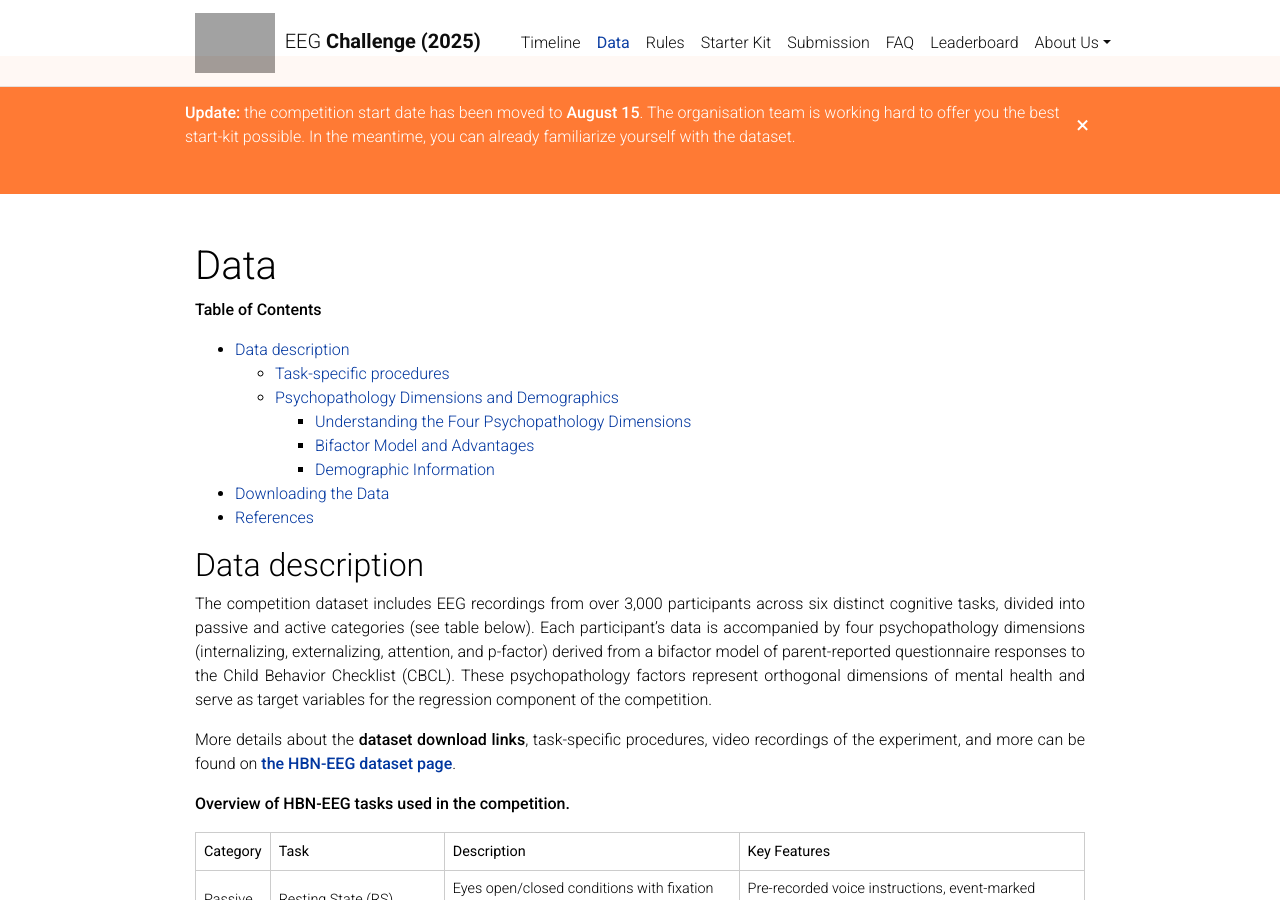
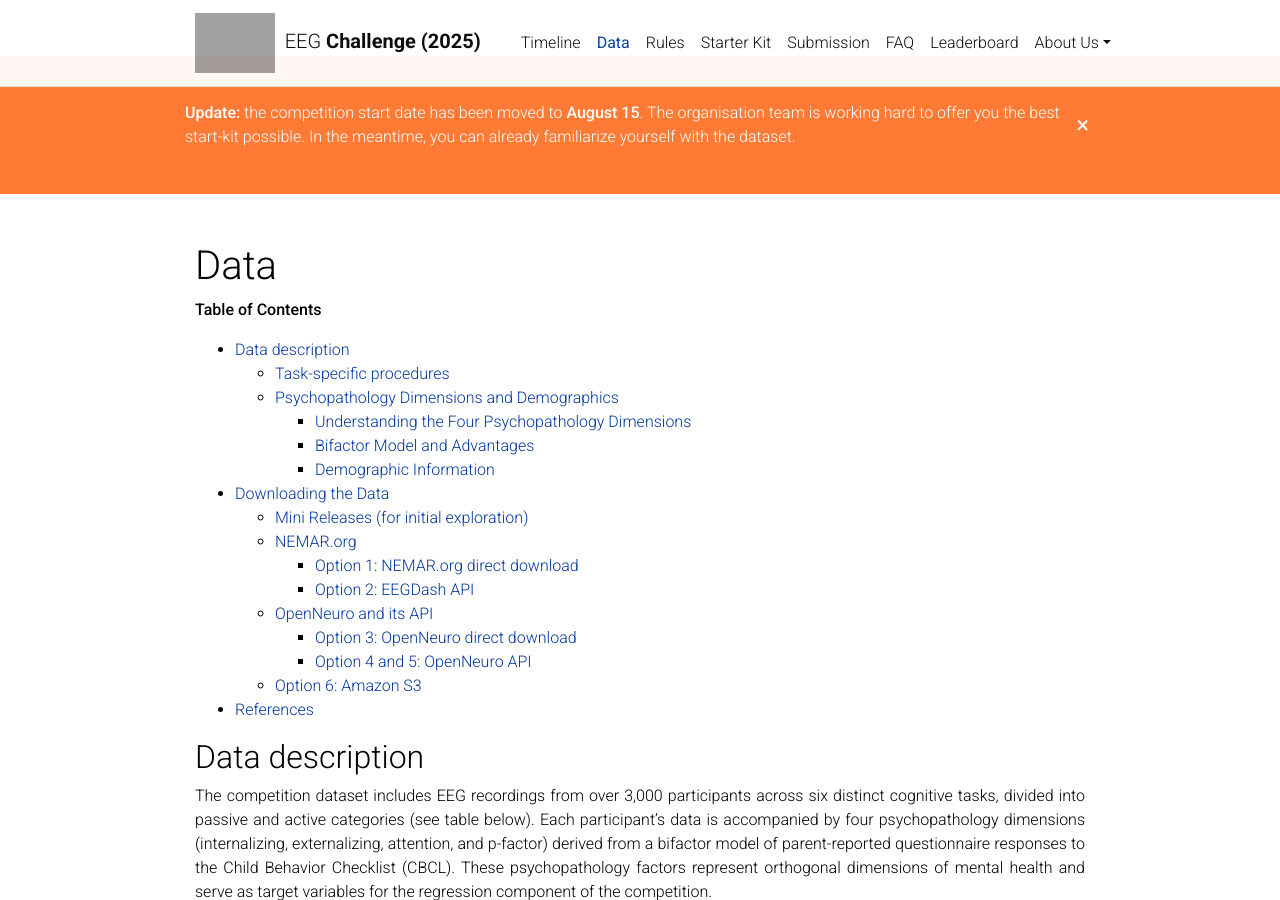
Before and after one commit to urgent-challenge/urgent2024, a Jekyll site: the page built from _pages/data.md, in a window 1280 px wide and 900 px high. Built offline with Jekyll 4.4.1, drawn with Linux system fonts in a browser that asks for light colours; comment, search, counter and statistics services are not loaded; a style sheet for code colours, icons or effects is not loaded; grey boxes are pictures that could not be loaded.

Commit message:
Update table of contents

```diff
--- a/_pages/data.md
+++ b/_pages/data.md
@@ -18,6 +18,14 @@ bibliography: data.bib
     - [Bifactor Model and Advantages](#bifactor-model-and-advantages)
     - [Demographic Information](#demographic-information)
 - [Downloading the Data](#downloading-the-data)
+    - [Mini Releases (for initial exploration)](#mini-releases-for-initial-exploration)
+    - [NEMAR.org](#nemarorg)
+        - [Option 1: NEMAR.org direct download](#option-1-nemarorg-direct-download)
+        - [Option 2: EEGDash API](#option-2-eegdash-api)
+    - [OpenNeuro and its API](#openneuro-and-its-api)
+        - [Option 3: OpenNeuro direct download](#option-3-openneuro-direct-download)
+        - [Option 4 and 5: OpenNeuro API](#option-4-and-5-openneuro-api)
+    - [Option 6: Amazon S3](#option-6-amazon-s3)
 - [References](#references)
 
 ## Data description
```
